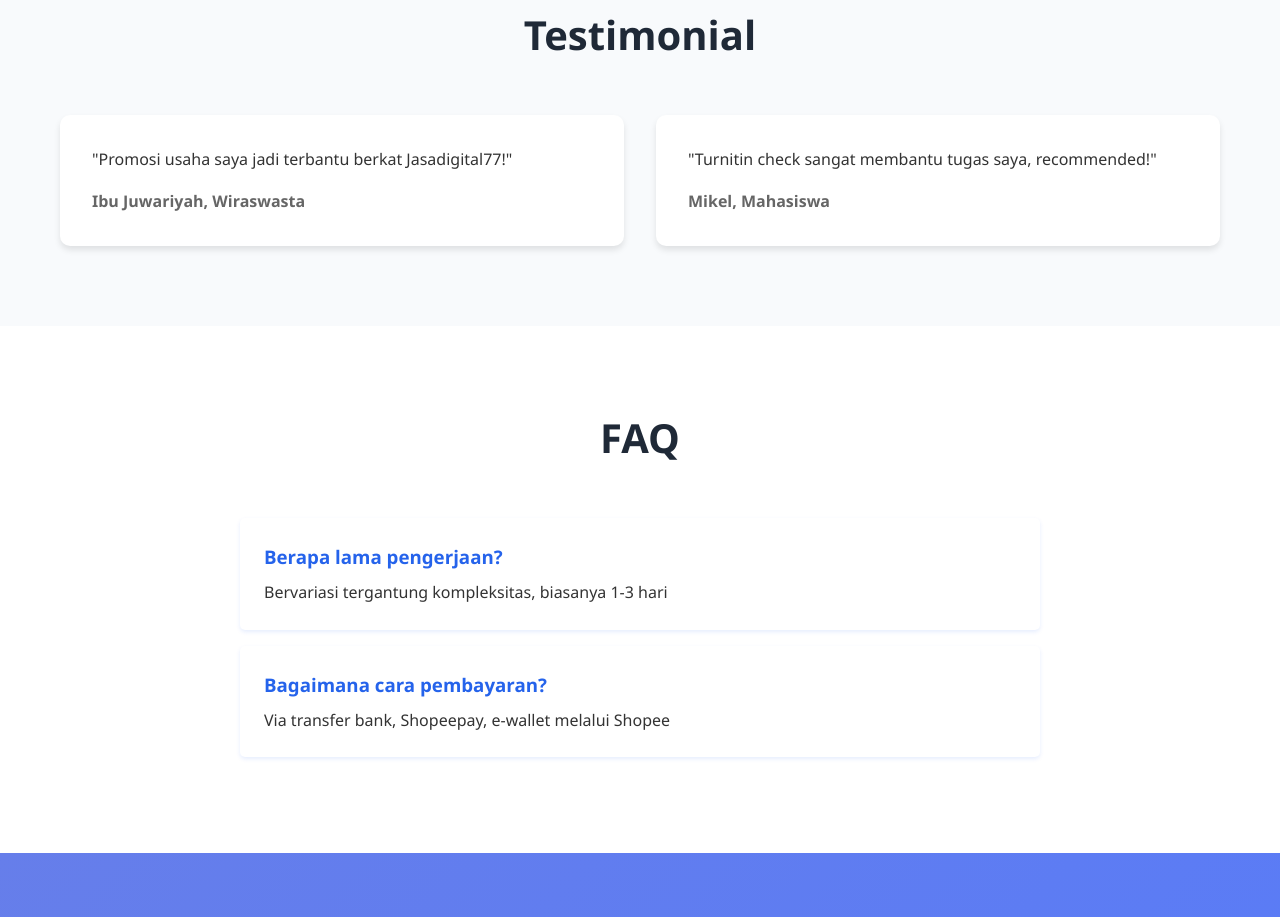
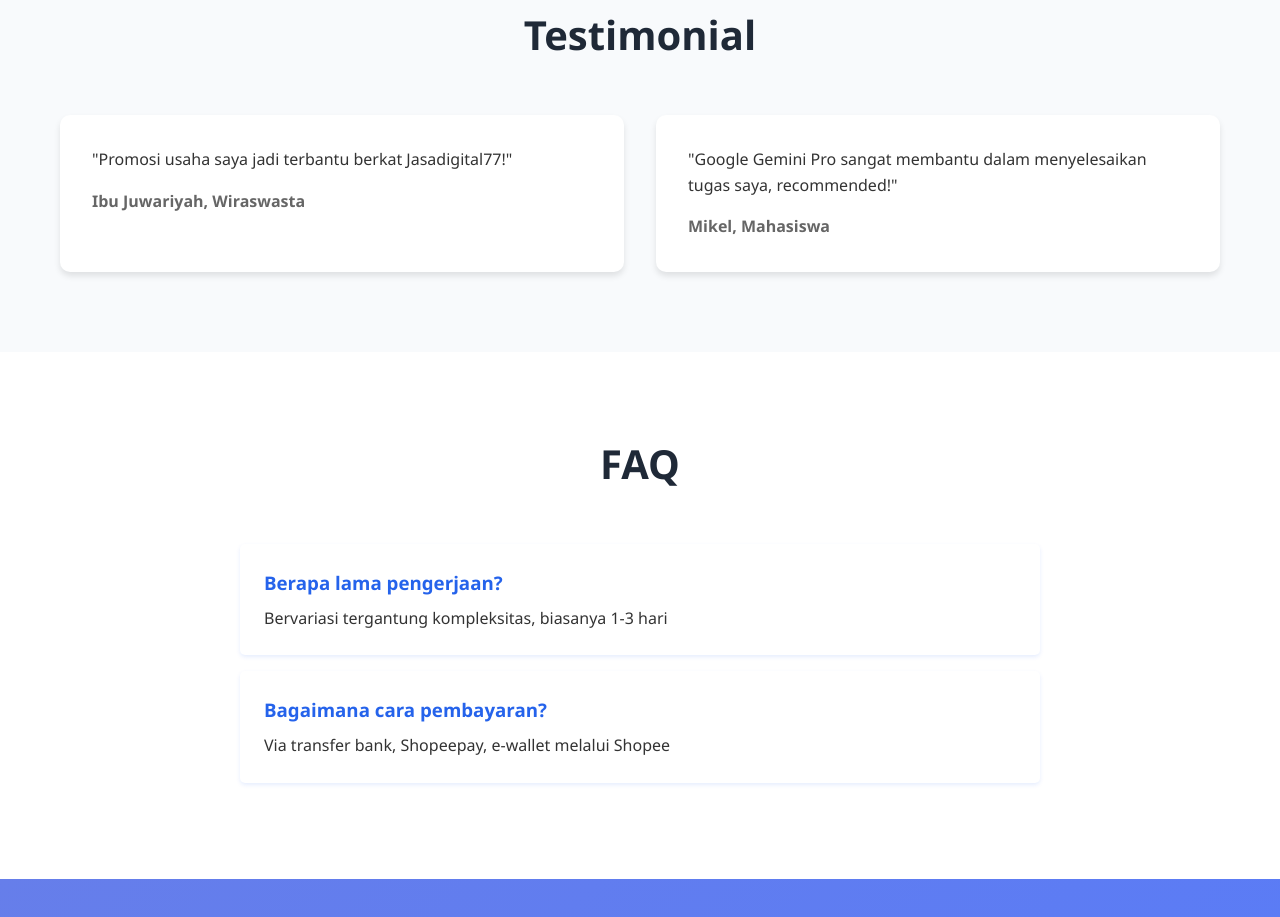
Before and after one commit to jasadigital777/jasadigital77, a plain HTML site: page index.html in a window 1280 px wide. Shown: the part 2380-3297 px from the top of the page. Drawn offline with Linux system fonts and the light colour scheme.

Commit message:
Update index.html

```diff
--- a/index.html
+++ b/index.html
@@ -180,7 +180,7 @@
                     </div>
                 </div>
                 <div class="testimonial-card">
-                    <p>"Turnitin check sangat membantu tugas saya, recommended!"</p>
+                    <p>"Google Gemini Pro sangat membantu dalam menyelesaikan tugas saya, recommended!"</p>
                     <div class="testimonial-author">
                         <strong>Mikel, Mahasiswa</strong>
                     </div>
```
